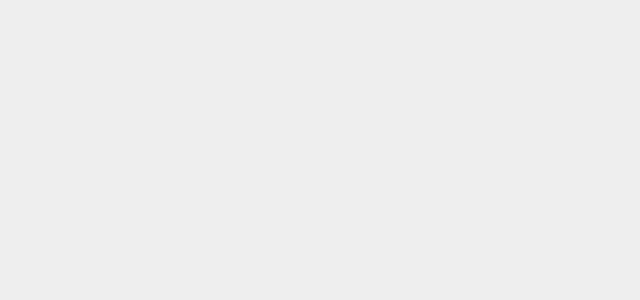
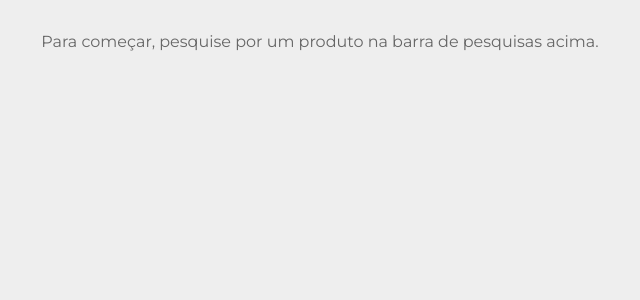
Before and after one commit to angelosds/mercado-livre-frontend, a Next.js app: page / in a window 1280 px wide. Shown: the top 300 px of the page, without its empty margins (320-960 px from the left). Built offline with nearby package versions, Linux system fonts and the light colour scheme.

Commit message:
Added HomeTemplate component

```diff
--- /dev/null
+++ b/src/components/templates/home/index.tsx
@@ -0,0 +1,11 @@
+import React from 'react'
+
+import * as S from './style'
+
+const HomeTemplate = () => (
+  <S.Wrapper>
+    Para começar, pesquise por um produto na barra de pesquisas acima.
+  </S.Wrapper>
+)
+
+export default HomeTemplate
--- /dev/null
+++ b/src/components/templates/home/style.ts
@@ -0,0 +1,9 @@
+import styled from 'styled-components'
+
+export const Wrapper = styled.div`
+  align-items: center;
+  color: ${({ theme }) => theme.colors.gray500};
+  display: flex;
+  justify-content: center;
+  padding: ${({ theme }) => theme.space.xl};
+`
--- a/src/pages/index.tsx
+++ b/src/pages/index.tsx
@@ -1,10 +1,10 @@
 import type { NextPage } from 'next'
+
+import HomeTemplate from '../components/templates/home'
 
 const Home: NextPage = () => {
   return (
-    <div>
-      {/* TODO - Implement */}
-    </div>
+    <HomeTemplate />
   )
 }
 
```
Also changed, not shown: src/components/templates/home/test.tsx (added, +20 -0 lines).
